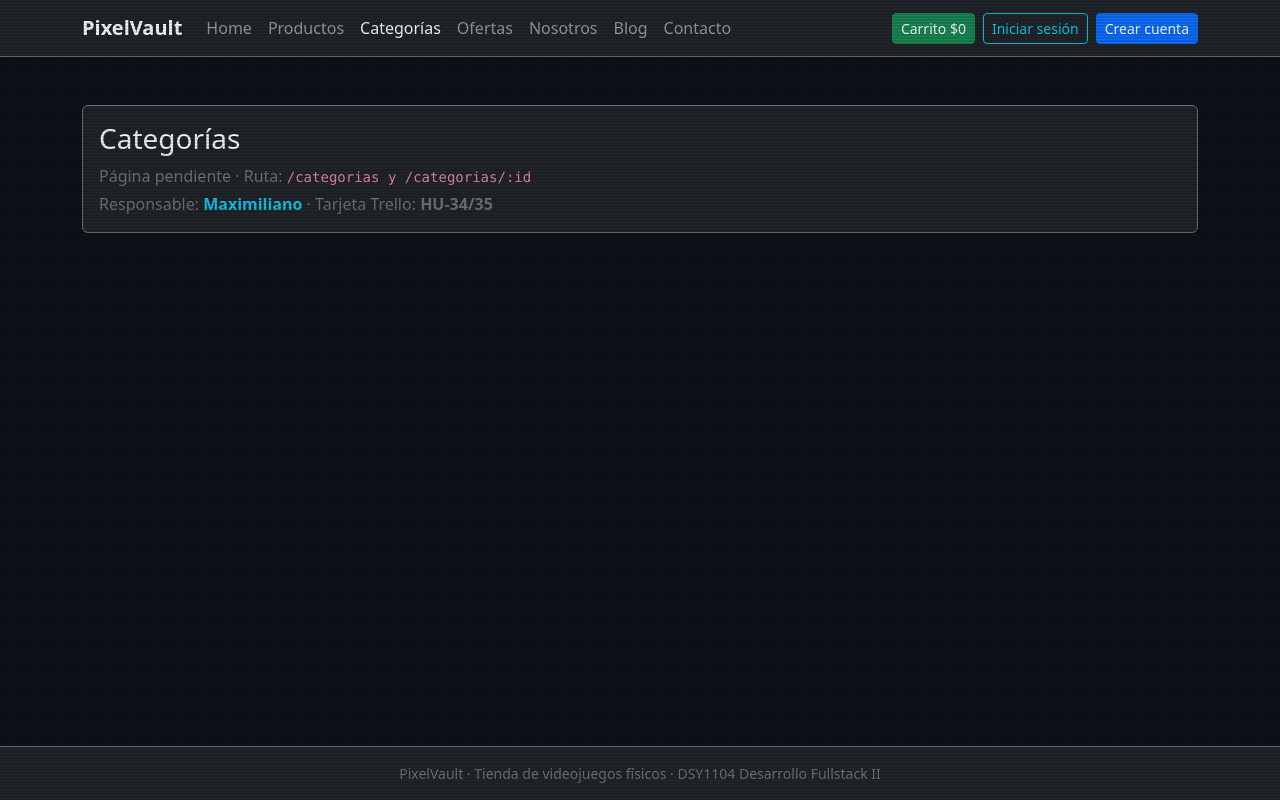
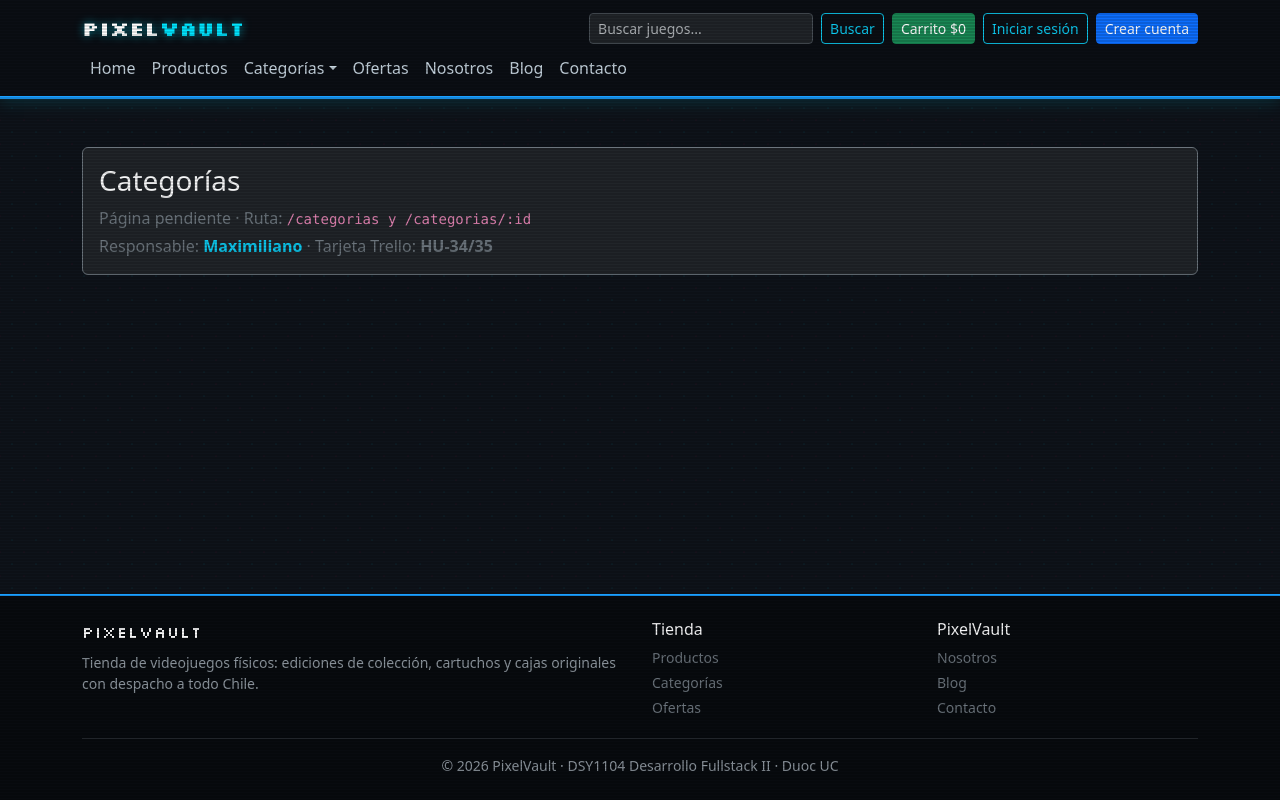
Before and after one commit to tecnofoxsolutions-crypto/pixelvault-react, a React (Vite) app: page /categorias in a window 1280 px wide. Built offline with nearby package versions, Linux system fonts and the light colour scheme.

Commit message:
feat(TEC-03): navbar con buscador, categorías y menú móvil; footer completo

```diff
--- a/src/components/layout/Footer.jsx
+++ b/src/components/layout/Footer.jsx
@@ -1,9 +1,52 @@
-// DUEÑO: Maximiliano (tarjeta TEC-03).
+// DUEÑO: Maximiliano (tarjeta TEC-03). Pie de página de todas las páginas de la tienda.
+import { Link } from 'react-router-dom'
+
+const enlacesTienda = [
+  { to: '/productos', texto: 'Productos' },
+  { to: '/categorias', texto: 'Categorías' },
+  { to: '/ofertas', texto: 'Ofertas' },
+]
+const enlacesAyuda = [
+  { to: '/nosotros', texto: 'Nosotros' },
+  { to: '/blog', texto: 'Blog' },
+  { to: '/contacto', texto: 'Contacto' },
+]
+
+function ListaEnlaces({ titulo, enlaces }) {
+  return (
+    <div className="col-6 col-md-3">
+      <h2 className="h6 text-light">{titulo}</h2>
+      <ul className="list-unstyled small mb-0">
+        {enlaces.map((enlace) => (
+          <li key={enlace.to} className="mb-1">
+            <Link className="link-secondary text-decoration-none" to={enlace.to}>{enlace.texto}</Link>
+          </li>
+        ))}
+      </ul>
+    </div>
+  )
+}
+
 export default function Footer() {
+  const anio = new Date().getFullYear()
+
   return (
-    <footer className="bg-dark border-top border-secondary py-3 mt-4">
-      <div className="container text-center text-secondary small">
-        PixelVault · Tienda de videojuegos físicos · DSY1104 Desarrollo Fullstack II
+    <footer className="footer-steam py-4 mt-5">
+      <div className="container">
+        <div className="row g-4">
+          <div className="col-12 col-md-6">
+            <p className="font-arcade text-light mb-2">PixelVault</p>
+            <p className="small mb-0">
+              Tienda de videojuegos físicos: ediciones de colección, cartuchos y cajas originales con despacho a todo Chile.
+            </p>
+          </div>
+          <ListaEnlaces titulo="Tienda" enlaces={enlacesTienda} />
+          <ListaEnlaces titulo="PixelVault" enlaces={enlacesAyuda} />
+        </div>
+        <hr className="border-secondary" />
+        <p className="small text-center mb-0">
+          © {anio} PixelVault · DSY1104 Desarrollo Fullstack II · Duoc UC
+        </p>
       </div>
     </footer>
   )
--- a/src/components/layout/Navbar.jsx
+++ b/src/components/layout/Navbar.jsx
@@ -1,83 +1,122 @@
-// DUEÑO: Maximiliano (tarjeta TEC-03). Versión básica del esqueleto: falta el buscador y el desplegable de categorías.
+// DUEÑO: Maximiliano (tarjeta TEC-03). Barra superior de todas las páginas de la tienda.
+// Escritorio (≥ 992 px): fila 1 = logo, buscador, carrito y sesión; fila 2 = enlaces.
+// Móvil (< 992 px): logo + botón hamburguesa; al abrirlo se ven enlaces, buscador, carrito y sesión.
+import { useState } from 'react'
 import { Link, NavLink, useNavigate } from 'react-router-dom'
 import { useAuth } from '../../context/AuthContext.jsx'
 import { useCart } from '../../context/CartContext.jsx'
 import { formatoCLP } from '../../utils/formatoCLP.js'
+import BuscadorProductos from '../productos/BuscadorProductos.jsx'
+import MenuCategorias from '../productos/MenuCategorias.jsx'
 
-const enlaces = [
+const enlacesAntes = [
   { to: '/', texto: 'Home', exacto: true },
   { to: '/productos', texto: 'Productos' },
-  { to: '/categorias', texto: 'Categorías' },
+]
+const enlacesDespues = [
   { to: '/ofertas', texto: 'Ofertas' },
   { to: '/nosotros', texto: 'Nosotros' },
   { to: '/blog', texto: 'Blog' },
   { to: '/contacto', texto: 'Contacto' },
 ]
 
-export default function Navbar() {
-  const { usuario, logout, tieneRol } = useAuth()
-  const { total } = useCart()
+// Buscador + botón Carrito + botones de sesión. Se usa dos veces: en escritorio y dentro del menú móvil.
+function AccionesNavbar({ alNavegar }) {
+  const { usuario, logout } = useAuth()
+  const { total, cantidadItems } = useCart()
   const navigate = useNavigate()
 
   function cerrarSesion() {
     logout()
+    alNavegar()
     navigate('/')
   }
 
   return (
-    <nav className="navbar navbar-expand-lg navbar-dark bg-dark border-bottom border-secondary">
-      <div className="container">
-        <Link className="navbar-brand fw-bold" to="/">PixelVault</Link>
+    <div className="d-flex flex-column flex-lg-row gap-2 align-items-lg-center">
+      <BuscadorProductos onBuscar={alNavegar} />
+      <div className="d-flex flex-wrap gap-2 align-items-center text-nowrap">
+        <Link className="btn btn-success btn-sm" to="/carrito" onClick={alNavegar}>
+          Carrito {formatoCLP(total)}
+          {cantidadItems > 0 && <span className="badge bg-light text-dark ms-1">{cantidadItems}</span>}
+        </Link>
+        {usuario ? (
+          <>
+            <span className="text-secondary small">Hola, {usuario.nombre}</span>
+            <button className="btn btn-outline-light btn-sm" onClick={cerrarSesion}>Cerrar sesión</button>
+          </>
+        ) : (
+          <>
+            <Link className="btn btn-outline-info btn-sm" to="/login" onClick={alNavegar}>Iniciar sesión</Link>
+            <Link className="btn btn-primary btn-sm" to="/registro" onClick={alNavegar}>Crear cuenta</Link>
+          </>
+        )}
+      </div>
+    </div>
+  )
+}
+
+export default function Navbar() {
+  const { usuario, tieneRol } = useAuth()
+  // Estado del menú hamburguesa (solo se ve bajo 992 px por navbar-expand-lg)
+  const [menuAbierto, setMenuAbierto] = useState(false)
+
+  function cerrarMenu() {
+    setMenuAbierto(false)
+  }
+
+  function dibujarEnlaces(lista) {
+    return lista.map((enlace) => (
+      <li className="nav-item" key={enlace.to}>
+        <NavLink className="nav-link" to={enlace.to} end={enlace.exacto} onClick={cerrarMenu}>
+          {enlace.texto}
+        </NavLink>
+      </li>
+    ))
+  }
+
+  return (
+    <nav className="navbar navbar-expand-lg navbar-dark navbar-steam sticky-top">
+      <div className="container flex-wrap">
+        <Link className="navbar-brand" to="/" onClick={cerrarMenu}>
+          Pixel<span>Vault</span>
+        </Link>
+
+        {/* Fila 1 en escritorio */}
+        <div className="d-none d-lg-flex ms-auto">
+          <AccionesNavbar alNavegar={cerrarMenu} />
+        </div>
+
         <button
           className="navbar-toggler"
           type="button"
-          data-bs-toggle="collapse"
-          data-bs-target="#menuPrincipal"
           aria-controls="menuPrincipal"
-          aria-expanded="false"
+          aria-expanded={menuAbierto}
           aria-label="Abrir menú"
+          onClick={() => setMenuAbierto(!menuAbierto)}
         >
           <span className="navbar-toggler-icon" />
         </button>
 
-        <div className="collapse navbar-collapse" id="menuPrincipal">
+        {/* Fila 2 en escritorio / menú desplegable en móvil */}
+        <div className={`collapse navbar-collapse w-100 ${menuAbierto ? 'show' : ''}`} id="menuPrincipal">
           <ul className="navbar-nav me-auto mb-2 mb-lg-0">
-            {enlaces.map((enlace) => (
-              <li className="nav-item" key={enlace.to}>
-                <NavLink className="nav-link" to={enlace.to} end={enlace.exacto}>
-                  {enlace.texto}
-                </NavLink>
-              </li>
-            ))}
+            {dibujarEnlaces(enlacesAntes)}
+            <MenuCategorias onElegir={cerrarMenu} />
+            {dibujarEnlaces(enlacesDespues)}
             {usuario && (
               <li className="nav-item">
-                <NavLink className="nav-link" to="/mis-compras">Mis compras</NavLink>
+                <NavLink className="nav-link" to="/mis-compras" onClick={cerrarMenu}>Mis compras</NavLink>
               </li>
             )}
             {tieneRol('Administrador') && (
               <li className="nav-item">
-                <NavLink className="nav-link text-warning" to="/admin">Admin</NavLink>
+                <NavLink className="nav-link text-warning" to="/admin" onClick={cerrarMenu}>Admin</NavLink>
               </li>
             )}
           </ul>
-
-          <div className="d-flex flex-wrap gap-2 align-items-center">
-            <Link className="btn btn-success btn-sm" to="/carrito">
-              Carrito {formatoCLP(total)}
-            </Link>
-            {usuario ? (
-              <>
-                <span className="text-secondary small">Hola, {usuario.nombre}</span>
-                <button className="btn btn-outline-light btn-sm" onClick={cerrarSesion}>
-                  Cerrar sesión
-                </button>
-              </>
-            ) : (
-              <>
-                <Link className="btn btn-outline-info btn-sm" to="/login">Iniciar sesión</Link>
-                <Link className="btn btn-primary btn-sm" to="/registro">Crear cuenta</Link>
-              </>
-            )}
+          <div className="d-lg-none pb-2">
+            <AccionesNavbar alNavegar={cerrarMenu} />
           </div>
         </div>
       </div>
--- /dev/null
+++ b/src/components/productos/BuscadorProductos.jsx
@@ -0,0 +1,30 @@
+// DUEÑO: Maximiliano (tarjeta TEC-03). Buscador de la barra: envía el texto a /productos?q=texto
+import { useState } from 'react'
+import { useNavigate } from 'react-router-dom'
+
+export default function BuscadorProductos({ onBuscar }) {
+  const [texto, setTexto] = useState('')
+  const navigate = useNavigate()
+
+  function buscar(evento) {
+    evento.preventDefault() // evita que el formulario recargue la página
+    const limpio = texto.trim()
+    navigate(limpio ? `/productos?q=${encodeURIComponent(limpio)}` : '/productos')
+    setTexto('')
+    if (onBuscar) onBuscar() // avisa al Navbar para cerrar el menú en móvil
+  }
+
+  return (
+    <form className="d-flex my-2 my-lg-0" role="search" onSubmit={buscar}>
+      <input
+        className="form-control form-control-sm me-2 buscador-navbar"
+        type="search"
+        placeholder="Buscar juegos..."
+        aria-label="Buscar juegos"
+        value={texto}
+        onChange={(e) => setTexto(e.target.value)}
+      />
+      <button className="btn btn-outline-info btn-sm" type="submit">Buscar</button>
+    </form>
+  )
+}
--- /dev/null
+++ b/src/components/productos/MenuCategorias.jsx
@@ -0,0 +1,43 @@
+// DUEÑO: Maximiliano (tarjeta TEC-03). Desplegable "Categorías" del Navbar, generado desde db.js
+import { useState } from 'react'
+import { Link, NavLink } from 'react-router-dom'
+import db from '../../data/db.js'
+
+export default function MenuCategorias({ onElegir }) {
+  const [abierto, setAbierto] = useState(false)
+  // Se lee en cada render: si el admin crea una categoría, aparece aquí sin tocar el código
+  const categorias = db.getAll('categorias')
+
+  function elegir() {
+    setAbierto(false)
+    if (onElegir) onElegir()
+  }
+
+  return (
+    <li className="nav-item dropdown" onMouseLeave={() => setAbierto(false)}>
+      <button
+        type="button"
+        className="nav-link dropdown-toggle border-0 bg-transparent"
+        aria-expanded={abierto}
+        onClick={() => setAbierto(!abierto)}
+      >
+        Categorías
+      </button>
+      <ul className={`dropdown-menu ${abierto ? 'show' : ''}`}>
+        <li>
+          <NavLink className="dropdown-item" to="/categorias" end onClick={elegir}>
+            Ver todas
+          </NavLink>
+        </li>
+        <li><hr className="dropdown-divider" /></li>
+        {categorias.map((categoria) => (
+          <li key={categoria.id}>
+            <Link className="dropdown-item" to={`/categorias/${categoria.id}`} onClick={elegir}>
+              {categoria.nombre}
+            </Link>
+          </li>
+        ))}
+      </ul>
+    </li>
+  )
+}
--- a/src/styles/estilos.css
+++ b/src/styles/estilos.css
@@ -486,3 +486,10 @@ body::before {
   box-shadow: 0 4px 14px rgba(0, 229, 255, 0.25);
   transform: translateY(-2px);
 }
+
+
+
+/* TEC-03: barra de la tienda en escritorio (en móvil ocupa todo el ancho) */
+@media (min-width: 992px) {
+  .buscador-navbar { width: 14rem; }
+}
```
